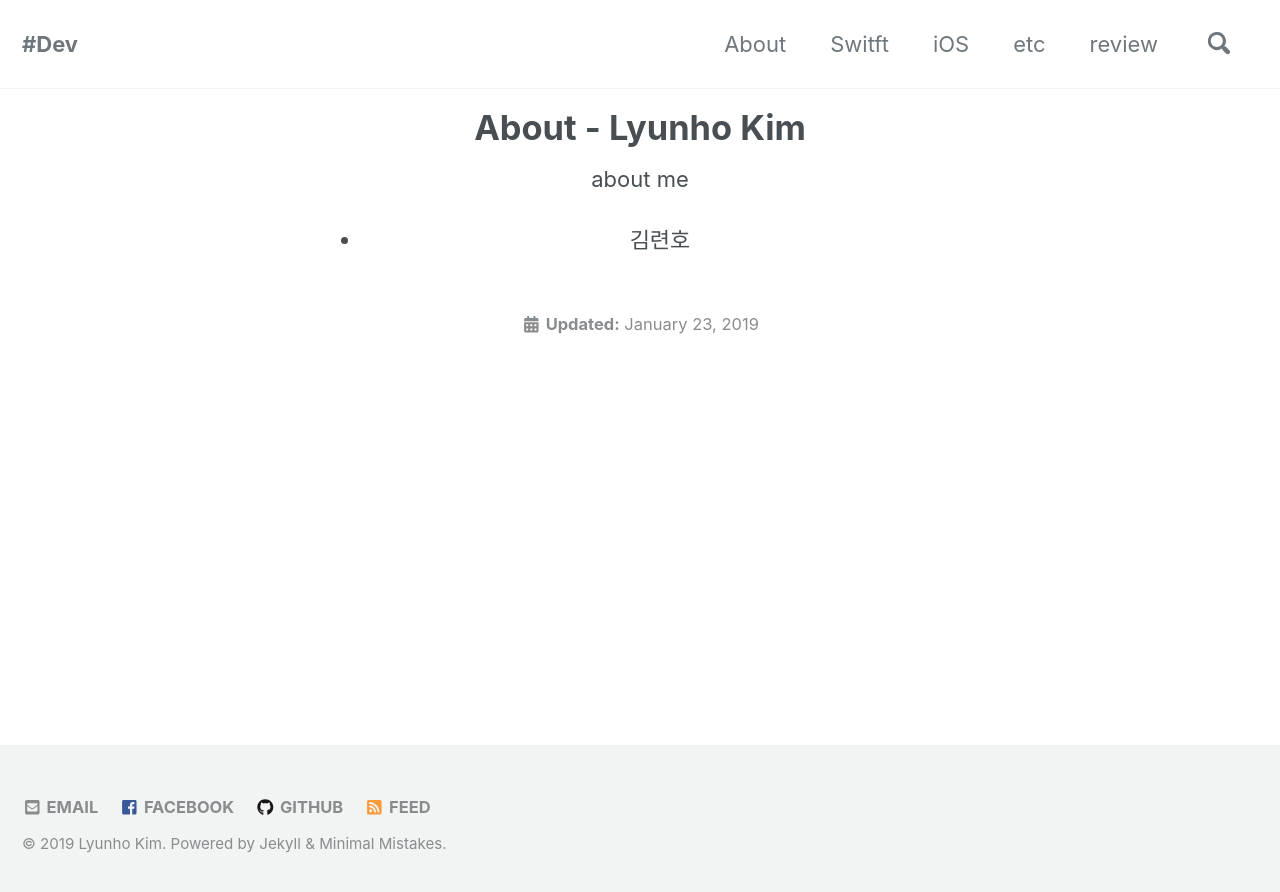
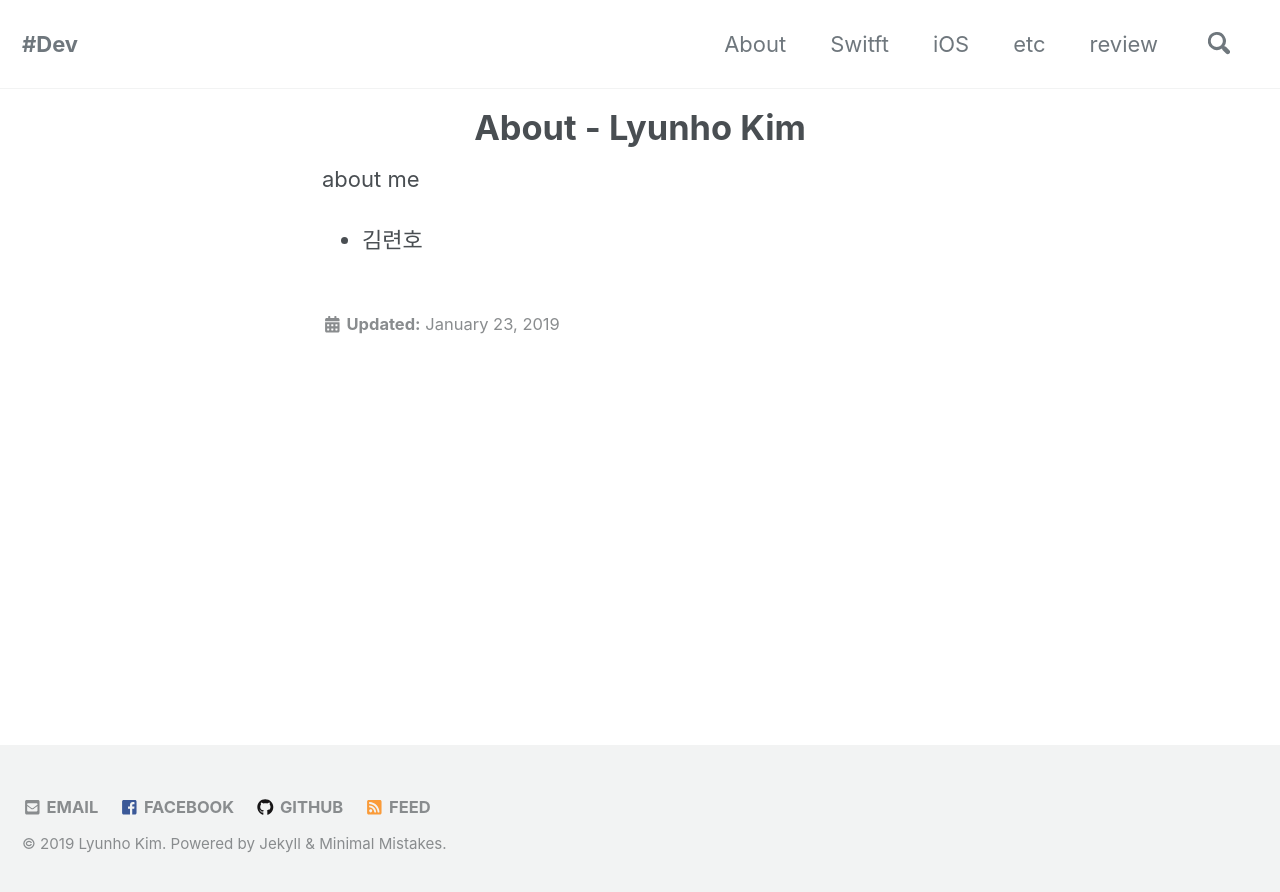
Before and after one commit to LyunhoKim/lyunhokim.github.io, a Jekyll site: the page built from _pages/about.md, in a window 1280 px wide. Shown: the top 892 px of the page. Built offline with Jekyll 4.4.1, drawn with Linux system fonts in a browser that asks for light colours; cached includes are drawn as plain includes; nearby versions of some CDN libraries.

Commit message:
Update pages.html

```diff
--- a/_layouts/pages.html
+++ b/_layouts/pages.html
@@ -23,10 +23,10 @@ layout: default
     {% if page.date %}<meta itemprop="datePublished" content="{{ page.date | date: "%B %d, %Y" }}">{% endif %}
     {% if page.last_modified_at %}<meta itemprop="dateModified" content="{{ page.last_modified_at | date: "%B %d, %Y" }}">{% endif %}
 
-    <div class="page__inner-wrap" align="center">
+    <div class="page__inner-wrap">
       {% unless page.header.overlay_color or page.header.overlay_image %}
         <header>
-          {% if page.title %}<h1 id="page-title" class="page__title" itemprop="headline">{{ page.title | markdownify | remove: "<p>" | remove: "</p>" }}</h1>{% endif %}
+          {% if page.title %}<h1 id="page-title" class="page__title" itemprop="headline" align="center">{{ page.title | markdownify | remove: "<p>" | remove: "</p>" }}</h1>{% endif %}
           {% if page.read_time %}
             <p class="page__meta"><i class="far fa-clock" aria-hidden="true"></i> {% include read-time.html %}</p>
           {% endif %}
```
